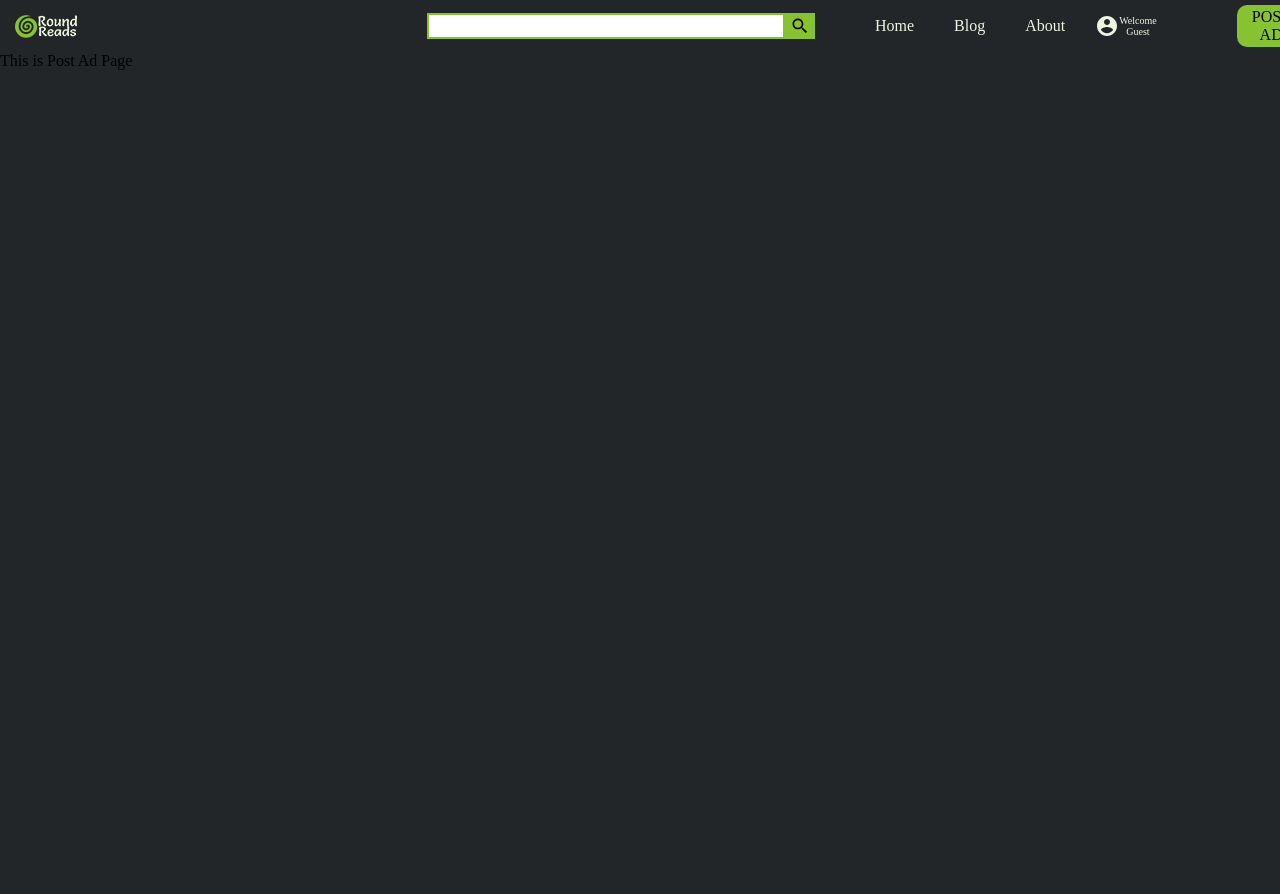
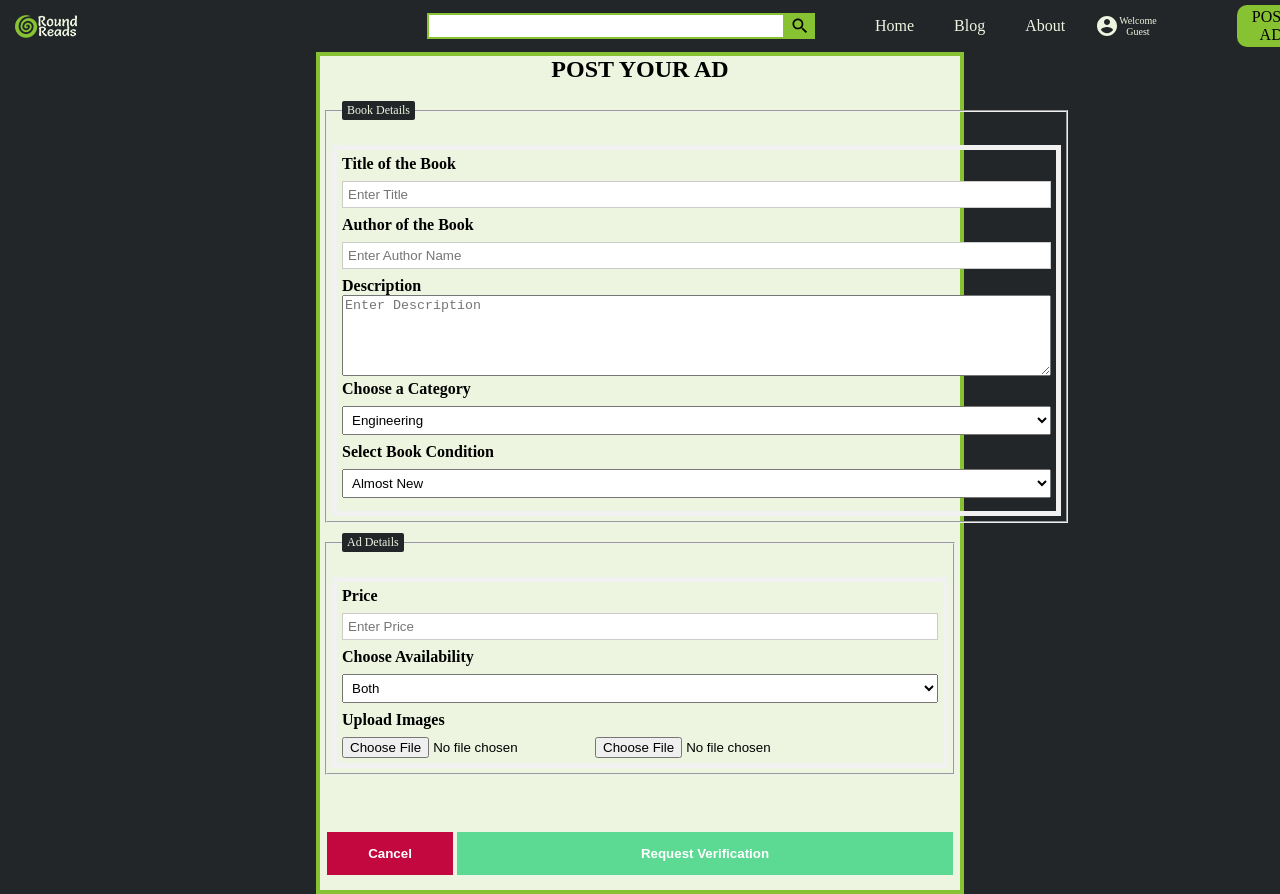
Before and after one commit to BijoyDutta95/RoundReads, a React (Create React App) app: page /postad in a window 1280 px wide. Shown: the top 894 px of the page. Before the commit the page ends 800 px from the top, so only its background shows below. Built offline with nearby package versions, Linux system fonts and the light colour scheme.

Commit message:
Post Ad page implementation completed

```diff
--- a/src/components/FilterBlock.css
+++ b/src/components/FilterBlock.css
@@ -49,7 +49,7 @@
 fieldset {
     margin: 5px;
   }
-legend {
+.filterBlock legend {
     background-color:#222629;
     margin-left: -10px;
     padding: 2px;
--- a/src/components/Login.js
+++ b/src/components/Login.js
@@ -6,7 +6,7 @@ function Login() {
             <form>
                 <div className="inputField">
                     <label for="uname"><b>Username</b></label>
-                    <input type="text" placeholder="Enter Username" name="uname" required></input>
+                    <input type="text" placeholder="Enter Email" name="uname" required></input>
                 </div>
                 <div className="inputField">
                     <label for="pwd"><b>Password</b></label>
@@ -17,7 +17,7 @@ function Login() {
                     <label>
                         <input type="checkbox" name="remember"></input> Remember me
                     </label>
-                    <small>Forgot Password</small>
+                    <small>Forgot Password?</small>
                 </div>
             </form>
         </div>
--- /dev/null
+++ b/src/components/PostForm.css
@@ -0,0 +1,77 @@
+#formMainBlock{
+    border: 4px solid #86C232;
+    background-color: #EDF5E0;
+    width: 50%;
+    min-height: 100%;
+    margin: auto;
+    align-items: center;
+    display: flex;
+    flex-direction: column;
+}
+.formField{
+    width: 100%;
+    display: flex;
+    flex-direction: column;
+}
+
+.formField input[type=text]{
+    width: 100%;
+    padding: 5px 5px;
+    margin: 8px 0;
+    border: 1px solid #ccc;
+    box-sizing: border-box;
+}
+.formField, select{
+    width: 100%;
+    padding: 5px 5px;
+    margin: 8px 0;
+}
+.bookDetail , .adDetail{
+   padding:5px
+}
+
+.formField legend {
+    background-color:#222629;
+    margin-left: 10px;
+    padding: 2px;
+    padding-left: 5px;
+    padding-right: 5px;
+    color:#EDF5E0;
+    border-radius: 2px;
+    font-size: 12px;
+}
+#availableOption input{
+    padding-right: 10px;
+    padding-left: 10px;
+}
+#fileUpload{
+    margin-top: 8px;
+}
+#buttonsDiv{
+    display: flex;
+    margin-top: 50px;
+    margin-right: 5px;
+    margin-left: 5px;
+}
+
+.formField button:hover {
+  opacity: 0.8;
+}
+.formField button {
+background-color: #5CDA93;
+color: white;
+padding: 14px 20px;
+margin: 8px 0;
+border: none;
+cursor: pointer;
+margin: auto;
+}
+#cancelButton{
+    width: 20%;
+    background-color: #C3083F;
+    margin: 2px;
+}
+#submitButton{
+    flex: 1;
+    margin: 2px;
+}
--- /dev/null
+++ b/src/components/PostForm.js
@@ -0,0 +1,80 @@
+import React from 'react'
+import './PostForm.css'
+function PostForm() {
+    return (
+        <div id="formMainBlock">
+            <h2>POST YOUR AD</h2>
+            <div className="formField">
+                <fieldset className="bookDetail">
+                    <legend>Book Details</legend>
+                        <form>
+                            <div className="inputField">
+                                <label for="title"><b>Title of the Book</b></label>
+                                <input type="text" placeholder="Enter Title" name="title" required></input>
+                            </div>
+                            <div className="inputField">
+                                <label for="author"><b>Author of the Book</b></label>
+                                <input type="text" placeholder="Enter Author Name" name="author" required></input>
+                            </div>
+                            <div className="inputField">
+                                <label for="description"><b>Description</b></label>
+                                <textarea type="text" placeholder="Enter Description" name="description" rows="5" cols="86" required></textarea>
+                            </div>
+                            <div className="inputField">
+                                <label for="category"><b>Choose a Category</b></label>
+                                <select name="category" id="category">
+                                    <option value="engineering">Engineering</option>
+                                    <option value="business">Business</option>
+                                    <option value="management">Management</option>
+                                    <option value="novel">Novel</option>
+                                    <option value="entertainment">Entertainment</option>
+                                    <option value="arts">Arts</option>
+                                    <option value="math">Mathematics</option>
+                                    <option value="physics">Physics</option>
+                                    <option value="chemistry">Chemistry</option>
+                                    <option value="lifeScience">Life Science</option>
+                                </select>
+                            </div>
+                            <div className="inputField">
+                                <label for="bookCondition"><b>Select Book Condition</b></label>
+                                <select name="condition" id="condition">
+                                    <option value="asNew">Almost New</option>
+                                    <option value="lightUsed">Lightly Used</option>
+                                    <option value="heavyUsed">Heavily Used</option>
+                                </select>
+                            </div>
+                        </form>
+                </fieldset>
+
+                <fieldset className="adDetail">
+                    <legend>Ad Details</legend>
+                        <form>
+                            <div className="inputField">
+                                <label for="price"><b>Price</b></label>
+                                <input type="text" placeholder="Enter Price" name="title" required></input>
+                            </div>
+                            <div id="availableOption">
+                                <label for="availability"><b>Choose Availability</b></label>
+                                <select name="category" id="category">
+                                    <option value="both">Both</option>
+                                    <option value="sale">For Sale</option>
+                                    <option value="borrow">For Borrow</option>
+                                </select>
+                            </div>
+                            <label for="image"><b>Upload Images</b></label>
+                            <div id="fileUpload">
+                                <input type="file"/>
+                                <input type="file"/>
+                            </div>
+                        </form>
+                </fieldset>
+                <div id="buttonsDiv">
+                    <button id="cancelButton"><b>Cancel</b></button>
+                    <button id="submitButton"><b>Request Verification</b></button>
+                </div>
+            </div>
+        </div>
+    )
+}
+
+export default PostForm
--- a/src/components/Signup.js
+++ b/src/components/Signup.js
@@ -14,7 +14,7 @@ function Signup() {
                 </div>
                 <div className="inputField">
                     <label for="uname"><b>Email ID</b></label>
-                    <input type="text" placeholder="Enter Username" name="uname" required></input>
+                    <input type="text" placeholder="Enter Email" name="uname" required></input>
                 </div>
                 <div className="inputField">
                     <label for="pwd"><b>Password</b></label>
--- a/src/components/pages/PostPage.js
+++ b/src/components/pages/PostPage.js
@@ -1,9 +1,9 @@
 import React from 'react'
-
+import PostForm from '../PostForm'
 function PostPage() {
     return (
         <div>
-            This is Post Ad Page
+            <PostForm/>
         </div>
     )
 }
```
Also changed, not shown: src/components/FilterBlock.js (+0 -7 lines).
